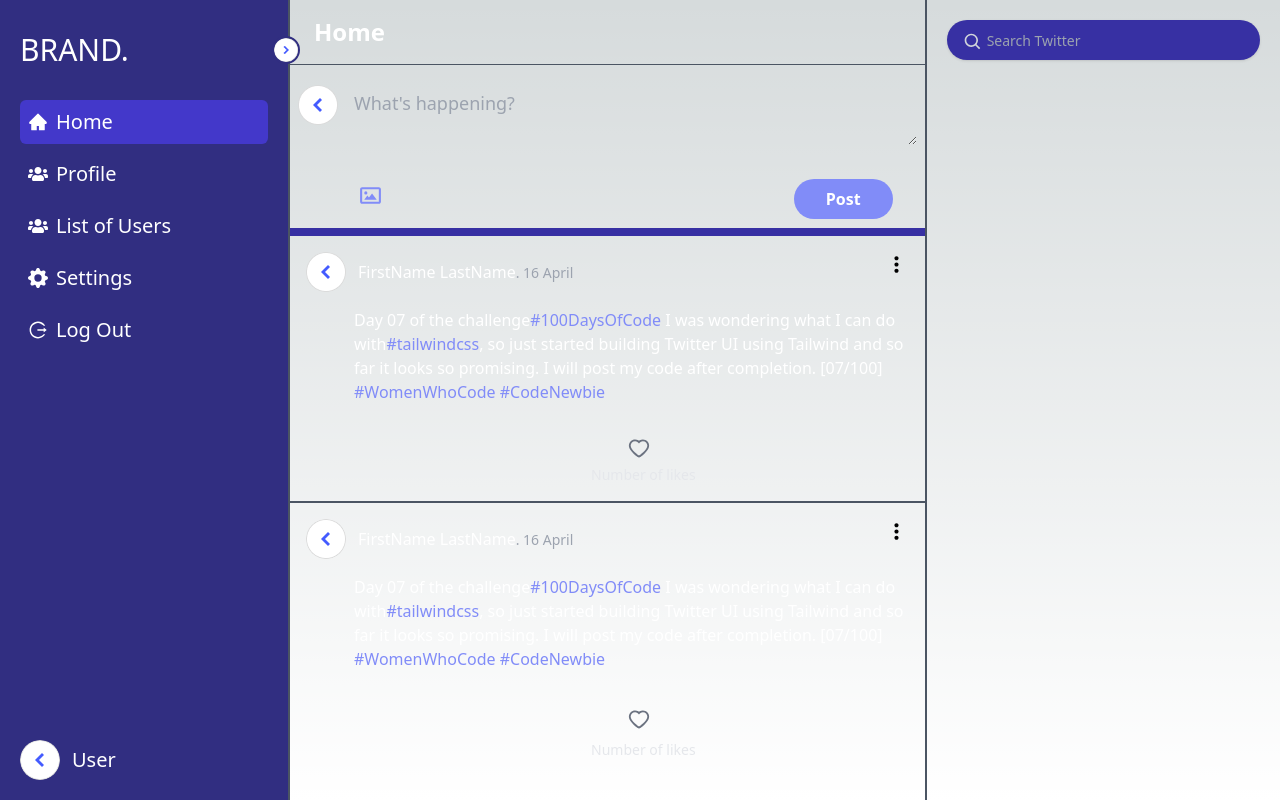
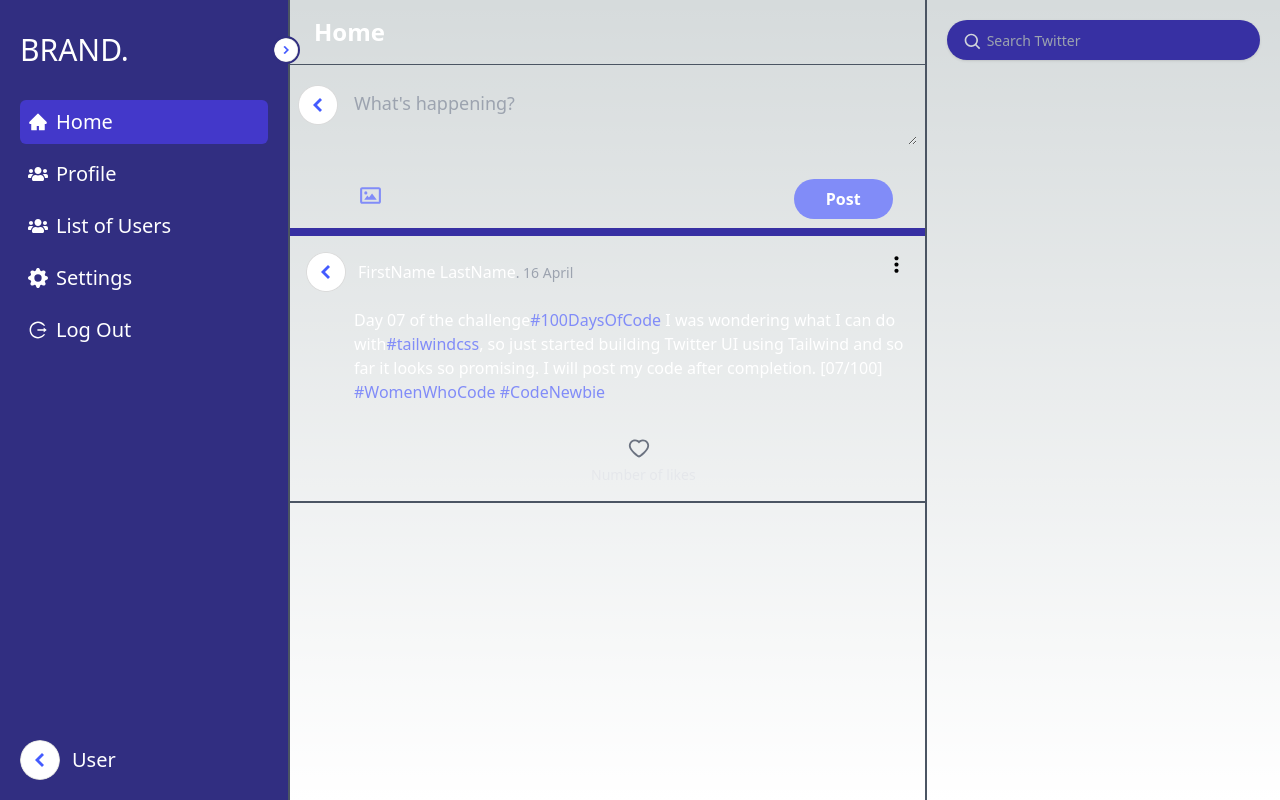
Before and after one commit to lorenzo-querol/CCSECDV-Final-Project, a Next.js app: page /home in a window 1280 px wide. Built offline with nearby package versions, Linux system fonts and the light colour scheme.

Commit message:
Add report user modal

```diff
--- a/app/(home)/home/page.js
+++ b/app/(home)/home/page.js
@@ -15,11 +15,17 @@ import {
 } from "react-icons/bi";
 
 import {
+	BsFillExclamationTriangleFill
+} from "react-icons/bs";
+
+import {
+	AiOutlineClose,
 	AiOutlineHeart,
 	AiFillHeart,
 	AiOutlineMessage,
 	AiFillCloseCircle,
 } from "react-icons/ai";
+
 import sanitize from "sanitize-html";
 
 export default function Home() {
@@ -27,6 +33,8 @@ export default function Home() {
 	const [imagePreview, setImagePreview] = useState(null);
 	const [isLiked, setIsLiked] = useState(false); // State to track heart fill
 	const [showDropdown, setShowDropdown] = useState(false); // Dropdown
+	const [showReportModal, setShowReportModal] = useState(false);
+	const [reportReason, setReportReason] = useState('');
 
 	// Function to handle image selection
 	const handleImageChange = (e) => {
@@ -51,8 +59,13 @@ export default function Home() {
 		setIsLiked((prevIsLiked) => !prevIsLiked);
 	};
 
+	// Function to show dropdown
 	const toggleDropdown = () => {
 		setShowDropdown(!showDropdown);
+	};
+
+	const handleReportChange = (event) => {
+		setReportReason(event.target.value);
 	};
 
 	// Function to handle form submission
@@ -194,7 +207,7 @@ export default function Home() {
 										/>
 									</div>
 									{showDropdown && (
-										<div className="absolute right-0 z-50 mt-2 bg-white rounded shadow-md">
+										<div className="absolute right-0 w-32 mt-2 bg-white rounded shadow-md z-35">
 											<button
 												onClick={() => {
 													alert("Delete clicked!");
@@ -212,12 +225,10 @@ export default function Home() {
 												Edit
 											</button>
 											<button
-												onClick={() => {
-													alert("Report clicked!");
-												}}
 												className="block w-full px-4 py-2 text-left text-gray-800 rounded hover:bg-blue-500 hover:text-white"
+												onClick={() => setShowReportModal(true)}
 											>
-												Report
+												Report user
 											</button>
 										</div>
 									)}
@@ -287,120 +298,7 @@ export default function Home() {
 							</div>
 							{/* <hr className="border-gray-600" /> */}
 						</li>
-						{/* Post */}
-						<div>
-							<div className="flex flex-shrink-0 p-4 ">
-								<div className="flex-grow">
-									{/* Post: header */}
-									<div className="flex items-center justify-between ">
-										<div className="flex items-center">
-											{/* Image profile */}
-											<div>
-												<Image
-													className="inline-block w-10 h-10 rounded-full"
-													src={control}
-													alt=""
-												/>
-											</div>
-											{/* Details */}
-											<div className="ml-3">
-												<p className="text-base font-medium leading-6 text-white">
-													FirstName LastName
-													<span className="text-sm font-medium leading-5 text-gray-400 transition duration-150 ease-in-out group-hover:text-gray-300">
-														. 16 April
-													</span>
-												</p>
-											</div>
-										</div>
-									</div>
-								</div>
-								{/* Only show if its the user's post */}
-								{/* Dropdown icon */}
-								<div className="relative">
-									<div className="flex items-center flex-shrink-0 ml-auto">
-										<BiDotsVerticalRounded
-											size={25}
-											onClick={toggleDropdown}
-										/>
-									</div>
-									{showDropdown && (
-										<div className="absolute right-0 mt-2 bg-white border rounded shadow-md">
-											<button
-												onClick={() => {
-													console.log("Delete clicked!");
-												}}
-												className="block w-full px-4 py-2 text-left text-gray-800 border-none hover:bg-red-500 hover:text-white"
-											>
-												Delete
-											</button>
-										</div>
-									)}
-								</div>
-							</div>
-							{/* Post: content */}
-							<div className="pl-16">
-								<p className="flex-shrink w-auto text-base font-medium text-white">
-									Day 07 of the challenge
-									<span className="text-indigo-400">#100DaysOfCode</span> I was
-									wondering what I can do with
-									<span className="text-indigo-400">#tailwindcss</span>, so just
-									started building Twitter UI using Tailwind and so far it looks
-									so promising. I will post my code after completion. [07/100]
-									<span className="text-indigo-400">
-										{" "}
-										#WomenWhoCode #CodeNewbie
-									</span>
-								</p>
 
-								{/* Check if there's an image otherwise, show nothing. */}
-								<div className="relative mt-2">
-									{/* <Image
-										src={pic}
-										alt="Image Preview"
-										className="w-full max-w-80 max-h-64"
-									/> */}
-								</div>
-
-								{/* Post: Footer */}
-								{/* Icons */}
-								<div className="flex">
-									<div className="w-full">
-										<div className="flex items-center">
-											{/* <div className="flex-1 ">
-                                    <div className="flex items-center justify-center flex-1 py-2 m-2 text-center">
-                                       <a
-                                          href="#"
-                                          className="flex items-center w-12 px-3 py-2 mt-1 text-base font-medium leading-6 text-gray-500 rounded-full group hover:bg-indigo-800 hover:text-indigo-300"
-                                       >
-                                          <AiOutlineMessage size={25} />
-                                       </a>
-                                    </div>
-                                 </div> */}
-											<div className="flex flex-col items-center justify-center flex-1 py-2 m-2 space-x-2 text-center">
-												<button
-													onClick={handleLike}
-													className="flex items-center w-12 px-3 py-2 mt-1 text-base font-medium leading-6 text-gray-500 rounded-full group hover:bg-indigo-800 hover:text-indigo-300"
-												>
-													{isLiked ? (
-														<AiFillHeart
-															size={25}
-															className="text-red-500"
-														/>
-													) : (
-														<AiOutlineHeart size={25} />
-													)}
-												</button>
-												{/* Only show if there's at least 2 likes */}
-												<span className="text-sm text-gray-200">
-													Number of likes
-												</span>
-											</div>
-										</div>
-									</div>
-								</div>
-							</div>
-							{/* <hr className="border-gray-600" /> */}
-						</div>
 					</ul>
 				</div>
 				{/* right menu */}
@@ -420,7 +318,150 @@ export default function Home() {
 						/>
 					</div>
 				</div>
-			</div>
+			</div >
+
+			{showReportModal && (
+				<div
+					className="fixed inset-0 z-50 overflow-y-auto "
+					aria-labelledby="modal-title"
+					role="dialog"
+					aria-modal="true"
+					id="reportUser-modal"
+				>
+					{/* <!-- Background --> */}
+					<div
+						className="flex items-end justify-center min-h-screen px-4 pt-4 pb-20 text-center sm:block sm:p-0"
+					>
+						{/* <!--  Gray Background --> */}
+						<div
+							className="fixed inset-0 transition-opacity bg-gray-600 bg-opacity-80"
+							aria-hidden="true"
+						></div>
+						{/* <!--  Center the pop-up message--> */}
+						<span
+							className="hidden sm:inline-block sm:align-middle sm:h-screen"
+							aria-hidden="true"
+						></span>
+
+						<div
+							className="inline-block overflow-hidden text-left align-bottom transition-all transform bg-white rounded-lg shadow-xl sm:my-8 sm:align-middle sm:max-w-lg sm:w-full"
+						>
+							<div className="flex flex-row items-center justify-between p-4">
+								{/* <!--  Top  --> */}
+								<div className="flex flex-wrap">
+									<div
+										className="flex items-center justify-center flex-shrink-0 w-12 h-12 mx-auto bg-red-400 rounded-full sm:mx-0 sm:h-10 sm:w-10"
+									>
+										<span className="flex items-center px-4 ">
+											<BsFillExclamationTriangleFill size={20} />
+										</span>
+									</div>
+									<h1
+										className="my-2 ml-4 text-xl font-bold leading-6 text-gray-900 uppercase"
+									>
+										Report User
+									</h1>
+								</div>
+								<button className="focus:outline-none"
+									onClick={() => setShowReportModal(false)}>
+									<span className="flex items-center px-4 text-gray-500">
+										<AiOutlineClose size={20} />
+									</span>
+								</button>
+							</div>
+							{/* <!--  Content --> */}
+							<div className="flex flex-col mx-10 my-2 text-gray-500">
+								<p className="mb-2 text-lg text-gray-500 font-raleway">
+									Reason for reporting
+								</p>
+								{/* Option */}
+								<div className="flex flex-col pl-4">
+									<ul className="list-none">
+										{/* Offensive language or content */}
+										<li>
+											<label className="inline-flex items-center">
+												<input
+													type="radio"
+													value="Offensive language or content"
+													checked={reportReason === 'Offensive language or content'}
+													onChange={handleReportChange}
+													className="w-5 h-5 text-indigo-600 form-radio"
+												/>
+												<span className="ml-2">Offensive language or content</span>
+											</label>
+										</li>
+										{/* Harassment or bullying */}
+										<li>
+											<label className="inline-flex items-center">
+												<input
+													type="radio"
+													value="Harassment or bullying"
+													checked={reportReason === 'Harassment or bullying'}
+													onChange={handleReportChange}
+													className="w-5 h-5 text-indigo-600 form-radio"
+												/>
+												<span className="ml-2">Harassment or bullying</span>
+											</label>
+										</li>
+										{/* Spam or misleading information */}
+										<li>
+											<label className="inline-flex items-center">
+												<input
+													type="radio"
+													value="Spam or misleading information"
+													checked={reportReason === 'Spam or misleading information'}
+													onChange={handleReportChange}
+													className="w-5 h-5 text-indigo-600 form-radio"
+												/>
+												<span className="ml-2">Spam or misleading information</span>
+											</label>
+										</li>
+										{/* Violent or harmful content */}
+										<li>
+											<label className="inline-flex items-center">
+												<input
+													type="radio"
+													value="Violent or harmful content"
+													checked={reportReason === 'Violent or harmful content'}
+													onChange={handleReportChange}
+													className="w-5 h-5 text-indigo-600 form-radio"
+												/>
+												<span className="ml-2">Violent or harmful content</span>
+											</label>
+										</li>
+										{/* Impersonation or fake account */}
+										<li>
+											<label className="inline-flex items-center">
+												<input
+													type="radio"
+													value="Impersonation or fake account"
+													checked={reportReason === 'Impersonation or fake account'}
+													onChange={handleReportChange}
+													className="w-5 h-5 text-indigo-600 form-radio"
+												/>
+												<span className="ml-2">Impersonation or fake account</span>
+											</label>
+										</li>
+									</ul>
+								</div>
+							</div>
+							{/* <!--  Bottom --> */}
+							<div
+								className="flex flex-row-reverse justify-between p-2 sm:px-6 sm:flex sm:flex-row-reverse"
+							>
+								<button
+									className={`px-5 py-3 mt-8 text-white rounded  ${reportReason ? 'bg-green-600 cursor-pointer hover:bg-green-500' : 'bg-gray-400 cursor-not-allowed'
+										}`}
+									type="submit"
+									disabled={!reportReason} // Disable the button if reportReason is empty
+								>
+									Submit
+								</button>
+							</div>
+						</div>
+					</div>
+				</div>
+			)}
 		</>
 	);
 }
```
